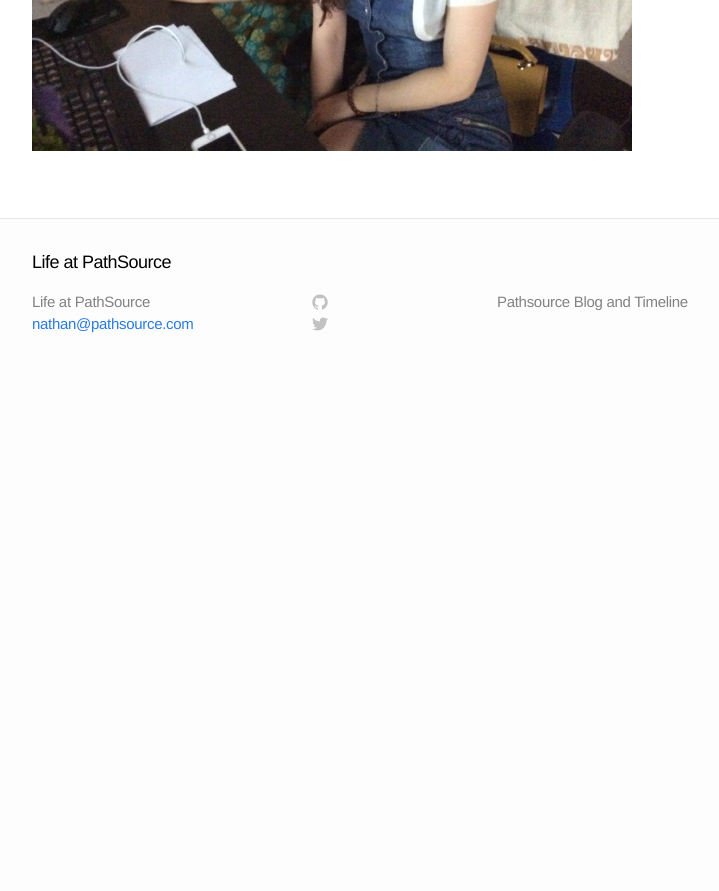
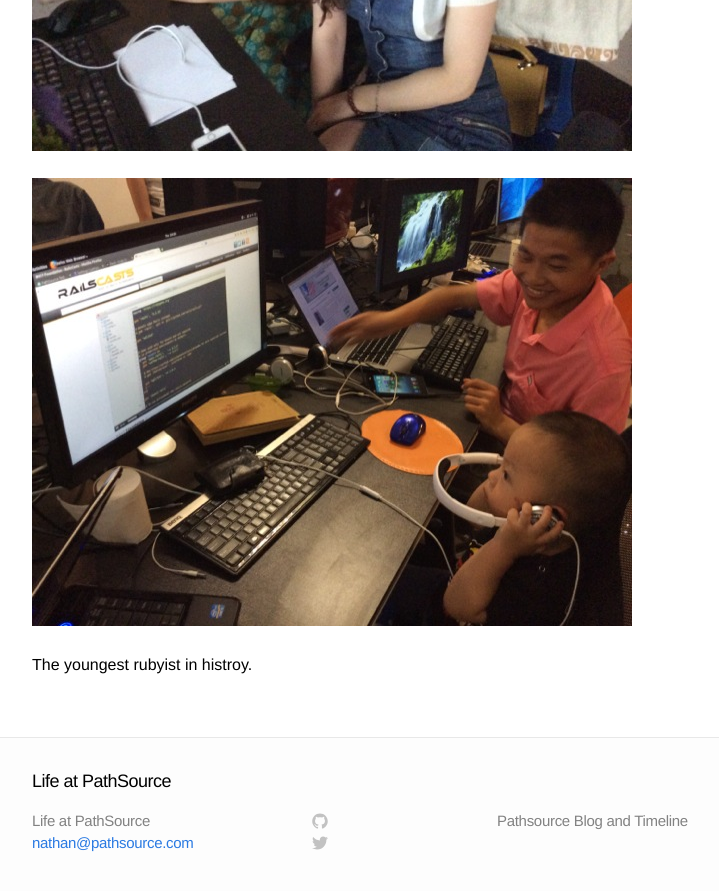
Before and after one commit to pathsource/pathsource.github.com, a Jekyll site: the page built from _posts/2014-06-12-joyce-birthday.markdown, in a window 1280 px wide and 900 px high, scrolled down 1126 px. Shown: the top 891 px of the window, without its empty margins (208-927 px from the left). Built offline with Jekyll 4.4.1, drawn with Linux system fonts in a browser that asks for light colours; before the commit the page ends 1507 px from its top, so only the background shows below that.

Commit message:
The youngest rubyist in histroy.

```diff
--- a/_posts/2014-06-12-joyce-birthday.markdown
+++ b/_posts/2014-06-12-joyce-birthday.markdown
@@ -8,3 +8,7 @@ categories: jekyll update
 ![](/images/1.jpg)
 
 ![](/images/3.jpg)
+
+![](/images/4.jpg)
+
+The youngest rubyist in histroy.
```
Also changed, not shown: images/4.jpg (added).
